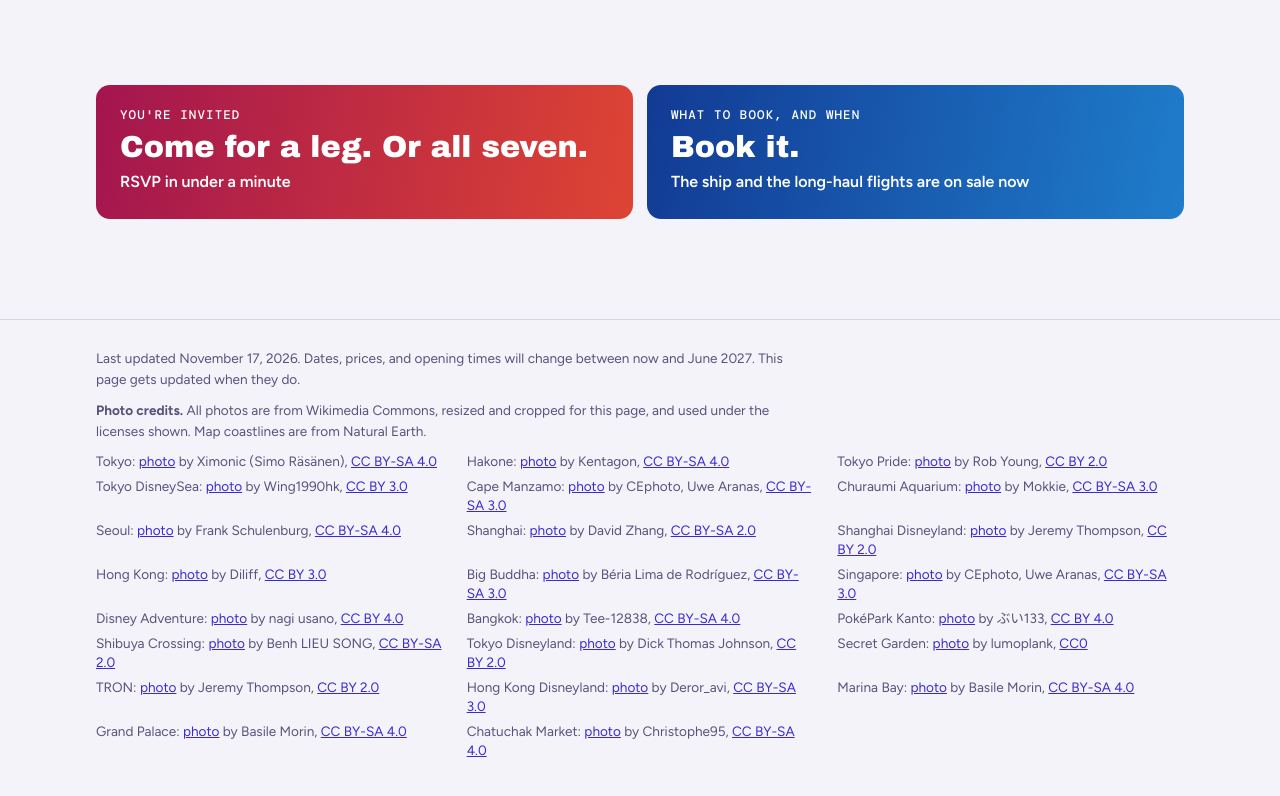
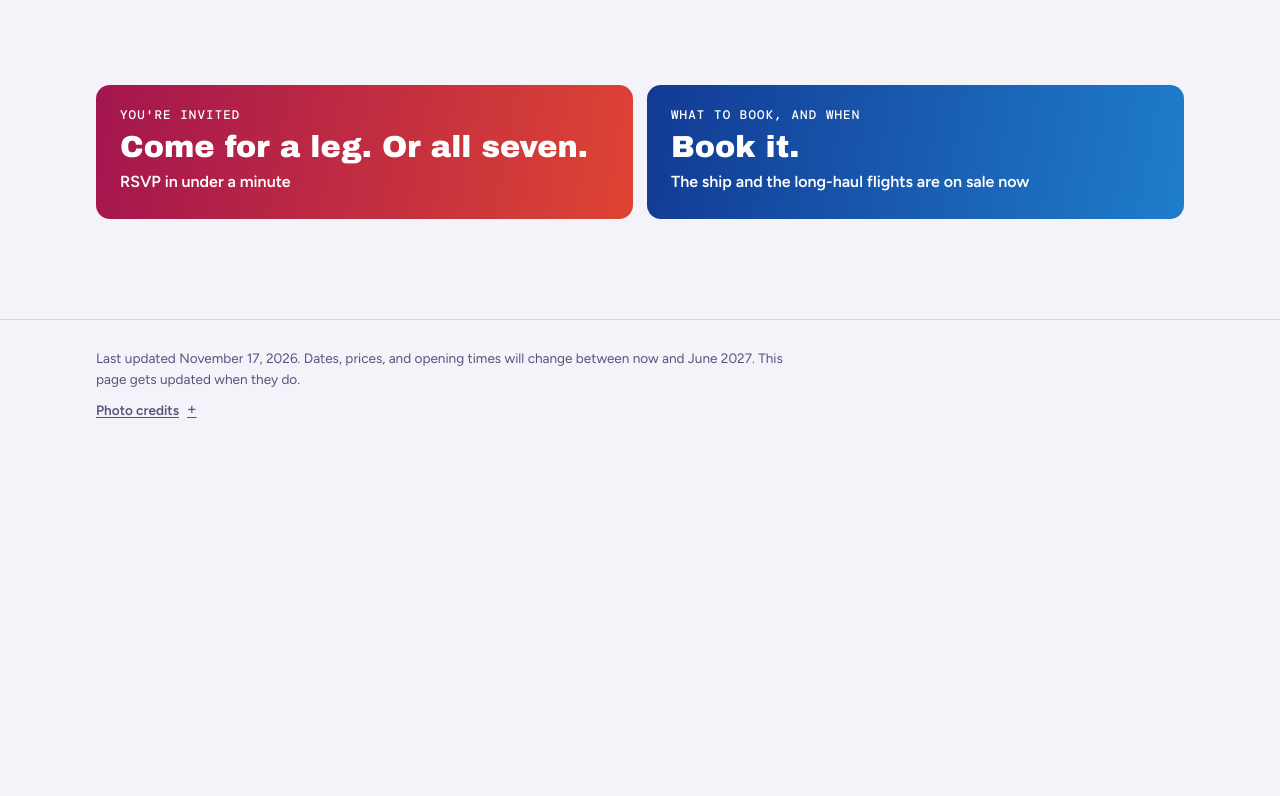
Before and after one commit to stelowloz/steventurns40, a plain HTML site: page 404.html in a window 1280 px wide. Shown: the part 2270-3066 px from the top of the page. After the commit the page ends 2731 px from the top, so only its background shows below. Drawn offline with nearby package versions, Linux system fonts and the light colour scheme; a web font is replaced by a local one.

Commit message:
Tuck the photo credits behind a quiet toggle in the footer
Co-Authored-By: Claude Fable 5.2 <noreply@anthropic.com>
Claude-Session: https://claude.ai/code/session_019dvv982STJLSCsv2SSUyQQ

```diff
--- a/404.html
+++ b/404.html
@@ -333,6 +333,10 @@ footer{margin-top:56px;border-top:1px solid var(--line);padding-block:28px 40px;
 footer p{margin:0 0 10px;max-width:80ch}
 .credits{list-style:none;margin:10px 0 0;padding:0;display:grid;grid-template-columns:repeat(auto-fill,minmax(min(100%,320px),1fr));gap:6px 24px}
 .credits li{line-height:1.4}
+.creds{border-top:0}
+.creds summary{display:inline-flex;justify-content:flex-start;gap:8px;padding:0;font:inherit;font-weight:600;color:var(--muted);text-decoration:underline;text-underline-offset:2px}
+.creds summary::after{font-size:1rem}
+.creds[open] summary{margin-bottom:10px}
 @media (prefers-reduced-motion: reduce){.btn:hover{transform:none}}
 </style>
 </head>
@@ -614,8 +618,11 @@ footer p{margin:0 0 10px;max-width:80ch}
 <footer>
   <div class="wrap">
     <p>Last updated November 17, 2026. Dates, prices, and opening times will change between now and June 2027. This page gets updated when they do.</p>
-    <p><strong>Photo credits.</strong> All photos are from Wikimedia Commons, resized and cropped for this page, and used under the licenses shown. Map coastlines are from Natural Earth.</p>
-    <ul class="credits" id="credits"></ul>
+    <details class="creds">
+      <summary>Photo credits</summary>
+      <p>All photos are from Wikimedia Commons, resized and cropped for this page, and used under the licenses shown. Map coastlines are from Natural Earth.</p>
+      <ul class="credits" id="credits"></ul>
+    </details>
   </div>
 </footer>
 
```
Also changed, not shown: index.html (+9 -2 lines).
